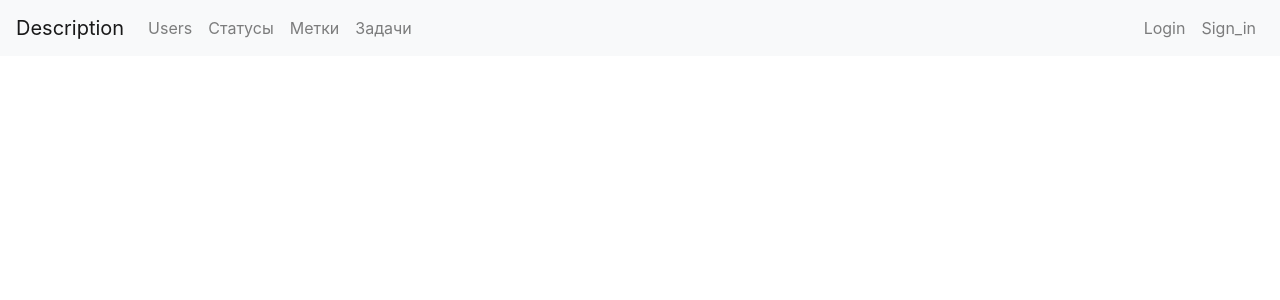
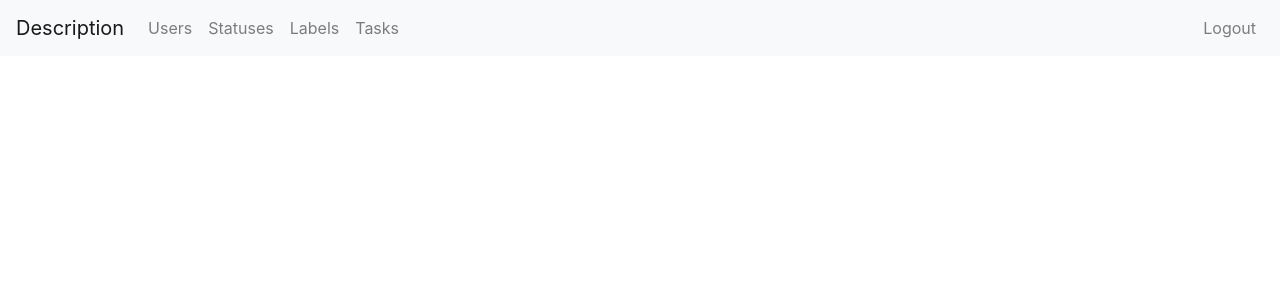
Before and after one commit to sinist3rr/python-project-lvl4, a Django app: page / in a window 1280 px wide. Shown: the top 300 px of the page. Run offline with Django 3.2, Linux system fonts and the light colour scheme; the visitor is signed in with stand-in values (Sample User, id 1); some libraries are stand-ins or nearby versions.

Commit message:
fix translations

```diff
--- a/task_manager/templates/index.html
+++ b/task_manager/templates/index.html
@@ -26,23 +26,29 @@
           </li>
                 {% if user.is_authenticated %}
             <li class="nav-item">
-                <a class="nav-link" href="{% url 'statuses' %}">{% trans 'Статусы' %}</a>
+                <a class="nav-link" href="{% url 'statuses' %}">{% trans 'Statuses' %}</a>
             </li>
             <li class="nav-item">
-                <a class="nav-link" href="{% url 'labels' %}">{% trans 'Метки' %}</a>
+                <a class="nav-link" href="{% url 'labels' %}">{% trans 'Labels' %}</a>
             </li>
             <li class="nav-item">
-                <a class="nav-link" href="{% url 'tasks' %}">{% trans 'Задачи' %}</a>
+                <a class="nav-link" href="{% url 'tasks' %}">{% trans 'Tasks' %}</a>
             </li>
                 {% endif %}
         </ul>
-        <ul class="navbar-nav">
+          <ul class="navbar-nav">
+            {% if user.is_authenticated %}
             <li class="nav-item">
-              <a class="nav-link" href="/login/">{% trans "Login" %}</a>
+                <a class="nav-link" href="/logout/">{% trans 'Logout' %}</a>
+            </li>
+            {% else %}
+            <li class="nav-item">
+                <a class="nav-link" href="/login/">{% trans 'Login' %}</a>
             </li>
             <li class="nav-item">
-              <a class="nav-link" href="/users/create/">{% trans "Sign_in" %}</a>
+                <a class="nav-link" href="/users/create/">{% trans 'Sign_in' %}</a>
             </li>
+            {% endif %}
         </ul>
       </div>
     </nav>
```
Also changed, not shown: task_manager/templates/base.html (+9 -3 lines), labels/locale/ru/LC_MESSAGES/django.po, statuses/locale/ru/LC_MESSAGES/django.po, task_manager/locale/ru/LC_MESSAGES/django.po, tasks/locale/ru/LC_MESSAGES/django.po, users/locale/ru/LC_MESSAGES/django.po, 2 other files.
